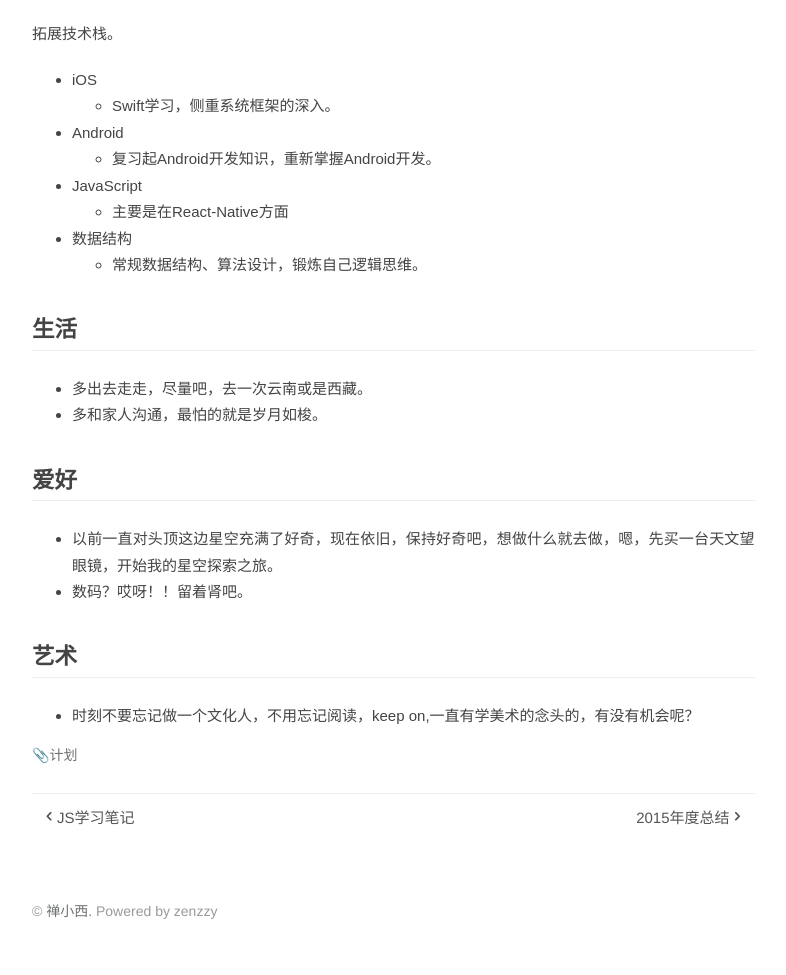
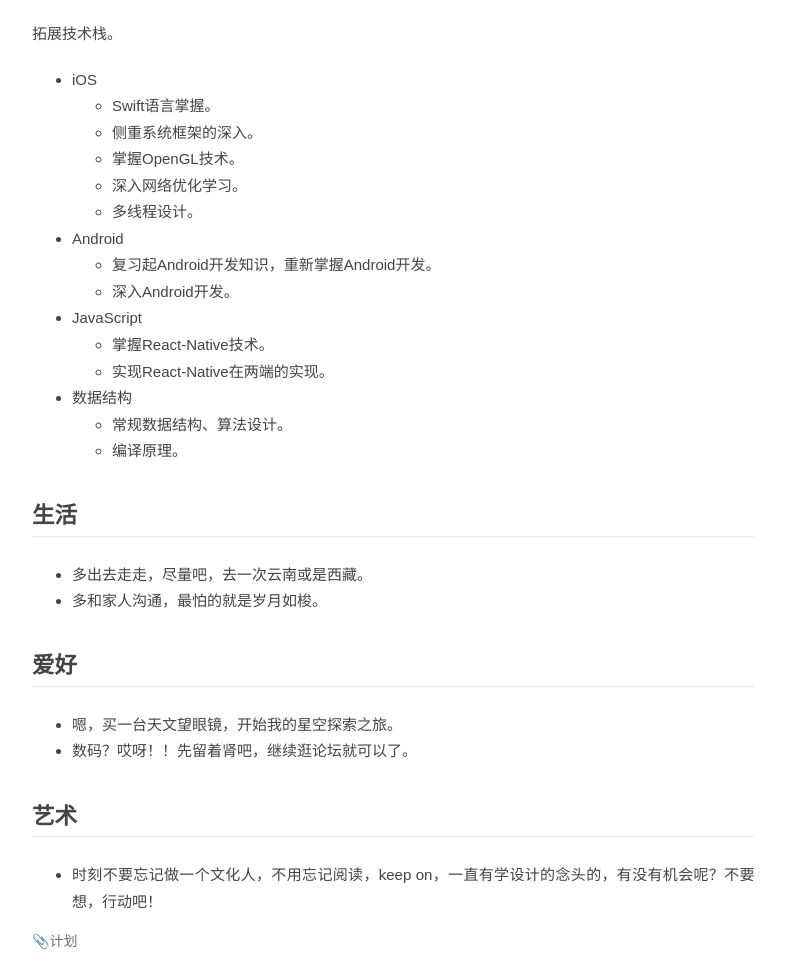
Before and after one commit to yuanshuai1123/zenzzy.github.io, a plain HTML site: page 2016/01/05/2016年计划/index.html in a window 1280 px wide. Shown: the part 387-1362 px from the top of the page, without its empty margins (93-879 px from the left). Drawn offline with Linux system fonts and the light colour scheme; files whose address does not match are found by name.

Commit message:
Site updated: 2016-01-14 16:06:15

```diff
--- a/2016/01/05/2016年计划/index.html
+++ b/2016/01/05/2016年计划/index.html
@@ -2,19 +2,26 @@
 <h2 id="u6280_u672F"><a href="#u6280_u672F" class="headerlink" title="技术"></a>技术</h2><p>拓展技术栈。</p>
 <ul>
 <li>iOS<ul>
-<li>Swift学习，侧重系统框架的深入。</li>
+<li>Swift语言掌握。</li>
+<li>侧重系统框架的深入。</li>
+<li>掌握OpenGL技术。</li>
+<li>深入网络优化学习。</li>
+<li>多线程设计。</li>
 </ul>
 </li>
 <li>Android<ul>
 <li>复习起Android开发知识，重新掌握Android开发。</li>
+<li>深入Android开发。</li>
 </ul>
 </li>
 <li>JavaScript<ul>
-<li>主要是在React-Native方面</li>
+<li>掌握React-Native技术。</li>
+<li>实现React-Native在两端的实现。</li>
 </ul>
 </li>
 <li>数据结构<ul>
-<li>常规数据结构、算法设计，锻炼自己逻辑思维。</li>
+<li>常规数据结构、算法设计。</li>
+<li>编译原理。</li>
 </ul>
 </li>
 </ul>
@@ -23,11 +30,11 @@
 <li>多和家人沟通，最怕的就是岁月如梭。</li>
 </ul>
 <h2 id="u7231_u597D"><a href="#u7231_u597D" class="headerlink" title="爱好"></a>爱好</h2><ul>
-<li>以前一直对头顶这边星空充满了好奇，现在依旧，保持好奇吧，想做什么就去做，嗯，先买一台天文望眼镜，开始我的星空探索之旅。</li>
-<li>数码？哎呀！！留着肾吧。</li>
+<li>嗯，买一台天文望眼镜，开始我的星空探索之旅。</li>
+<li>数码？哎呀！！先留着肾吧，继续逛论坛就可以了。</li>
 </ul>
 <h2 id="u827A_u672F"><a href="#u827A_u672F" class="headerlink" title="艺术"></a>艺术</h2><ul>
-<li>时刻不要忘记做一个文化人，不用忘记阅读，keep on,一直有学美术的念头的，有没有机会呢？</li>
+<li>时刻不要忘记做一个文化人，不用忘记阅读，keep on，一直有学设计的念头的，有没有机会呢？不要想，行动吧！</li>
 </ul>
 </div><div class="tags"><a href="/tags/计划/">计划</a></div><div class="post-nav"><a href="/2016/01/05/JS学习笔记/" class="pre"><i class="icon-previous">JS学习笔记</i></a><a href="/2015/12/31/2015年度总结/" class="next">2015年度总结<i class="icon-next"></i></a></div></div></div></div><div class="pure-u-1-4"><div id="sidebar"><div class="widget"><div class="widget-title">标签</div><div class="tagcloud"><a href="/tags/iOS坑/" style="font-size: 15px;">iOS坑</a> <a href="/tags/iOS/" style="font-size: 15px;">iOS</a> <a href="/tags/JavaScript/" style="font-size: 15px;">JavaScript</a> <a href="/tags/C/" style="font-size: 15px;">C</a> <a href="/tags/ARC/" style="font-size: 15px;">ARC</a> <a href="/tags/计划/" style="font-size: 15px;">计划</a> <a href="/tags/总结/" style="font-size: 15px;">总结</a></div></div></div></div></div><div id="footer">© <a href="/." rel="nofollow">禅小西.</a> Powered by zenzzy</div><a id="rocket" href="#top" class="show"></a><script src="/js/jquery.min.js" type="text/javascript"></script>
 <script src="/js/totop.js" type="text/javascript"></script><script src="/js/fancybox.pack.js" type="text/javascript"></script>
```
